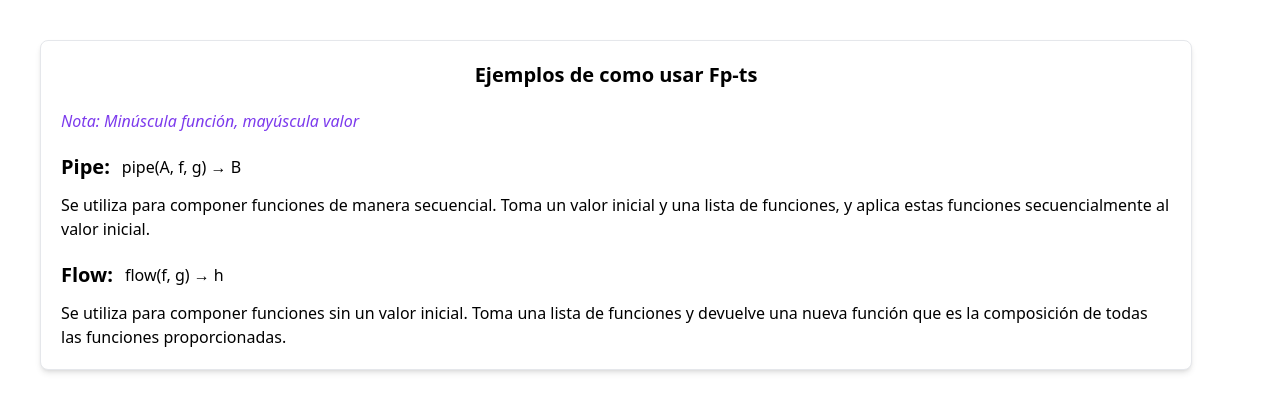
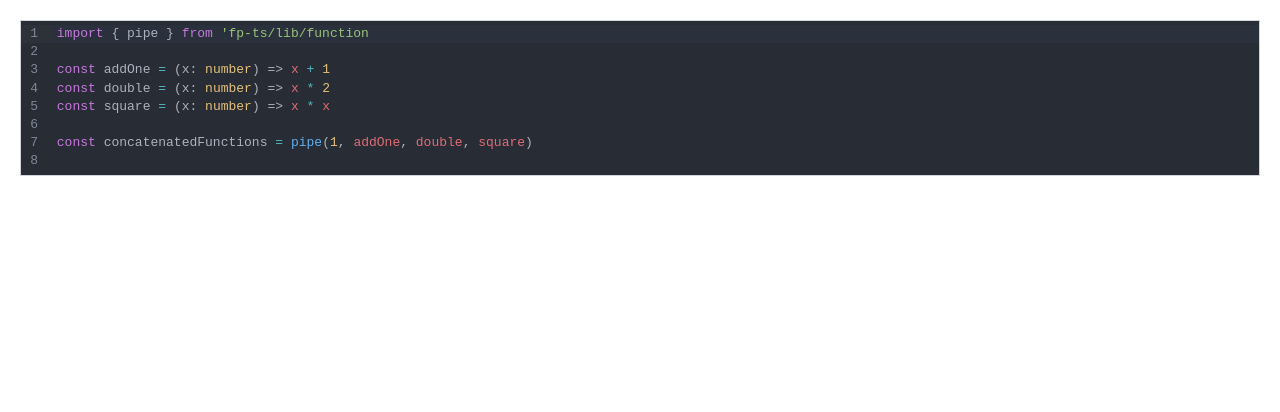
Before and after one commit to juans1888/jusepe, a React (Vite) app: page / in a window 1280 px wide. Shown: the top 412 px of the page. Built offline with nearby package versions, Linux system fonts and the light colour scheme.

Commit message:
implement CodeMirror component

```diff
--- a/package.json
+++ b/package.json
@@ -10,6 +10,7 @@
     "preview": "vite preview"
   },
   "dependencies": {
+    "@codemirror/lang-javascript": "^6.2.2",
     "@uiw/react-codemirror": "^4.22.2",
     "effect": "^3.3.0",
     "fp-ts": "^2.16.6",
--- a/src/App.tsx
+++ b/src/App.tsx
@@ -1,7 +1,17 @@
-import FpTsExamples from './fp-ts'
+import CodeMirrorCard from './components/codeMirror-Card'
+
+// Suggested code may be subject to a license. Learn more: ~LicenseLog:2742628736.
+const T = `import { pipe } from 'fp-ts/lib/function
+
+const addOne = (x: number) => x + 1
+const double = (x: number) => x * 2
+const square = (x: number) => x * x
+
+const concatenatedFunctions = pipe(1, addOne, double, square)
+`
 
 function App() {
-  return <FpTsExamples />
+  return <CodeMirrorCard code={T} />
 }
 
 export default App
--- /dev/null
+++ b/src/components/codeMirror-Card.tsx
@@ -0,0 +1,26 @@
+import CodeMirror from '@uiw/react-codemirror'
+import { javascript } from '@codemirror/lang-javascript'
+import { useState } from 'react'
+
+const CodeMirrorCard = ({
+  code = '',
+  edit = false
+}: {
+  code?: string
+  edit?: boolean
+}) => {
+  const [stateCode, setStateCode] = useState(code)
+
+  return (
+    <CodeMirror
+      value={stateCode}
+      theme='dark'
+      extensions={[javascript({ jsx: true, typescript: true })]}
+      onChange={setStateCode}
+      readOnly={!edit}
+      className='border border-gray-300 m-5'
+    />
+  )
+}
+
+export default CodeMirrorCard
```
Also changed, not shown: 1 other file (tests, documents, lock files or other folders).
